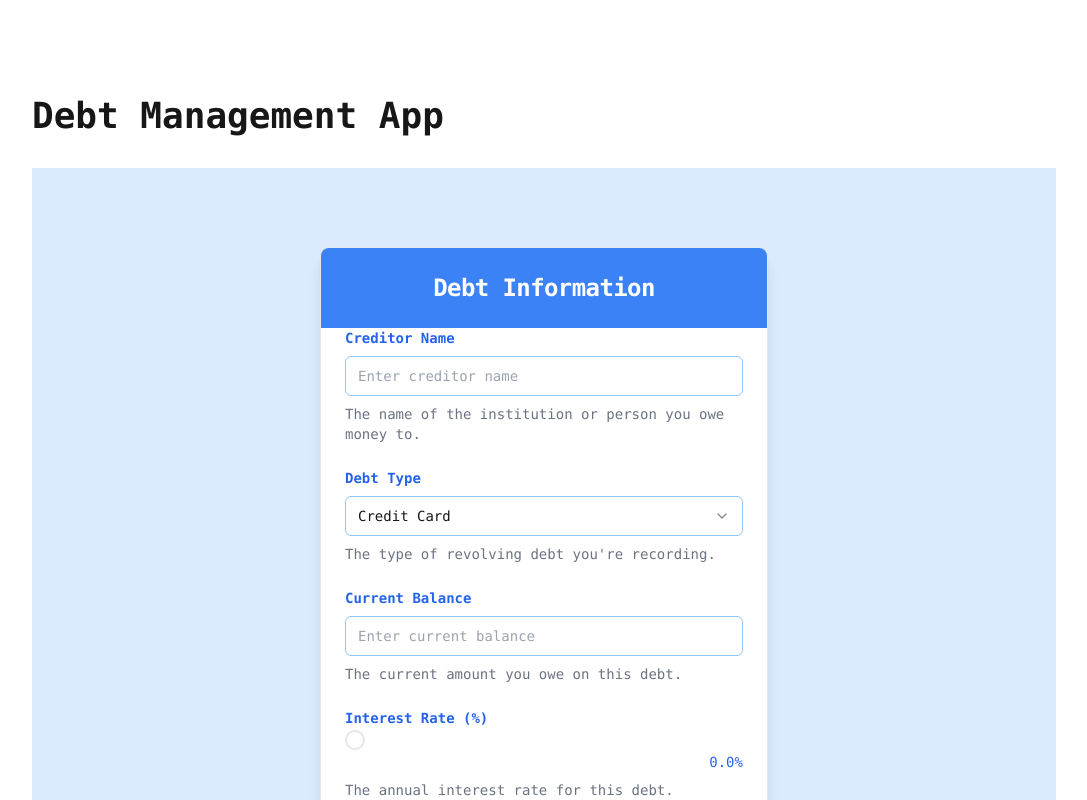
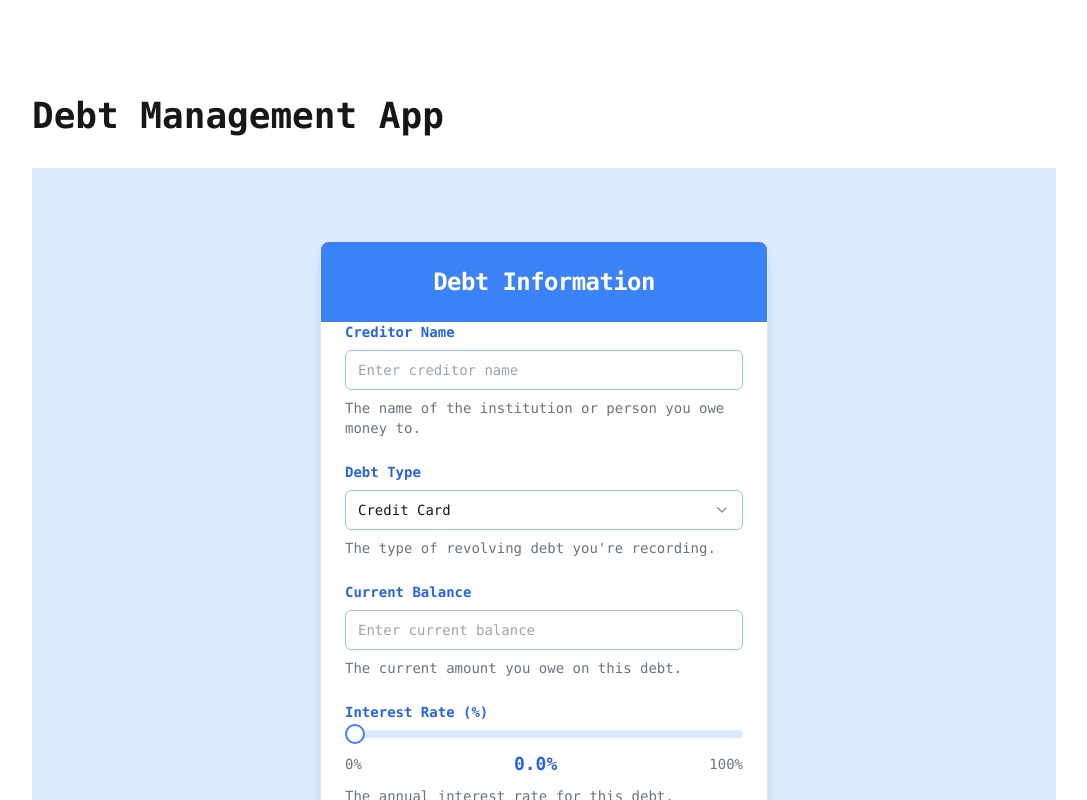
Before and after one commit to malhotra-vikas/debt-management-app, a Next.js app: page / in a window 1280 px wide. Shown: the top 800 px of the page, without its empty margins (96-1183 px from the left). Built offline with nearby package versions, Linux system fonts and the light colour scheme.

Commit message:
Beautified slider

```diff
--- a/components/debt-form.tsx
+++ b/components/debt-form.tsx
@@ -134,7 +134,7 @@ export function DebtForm() {
                   <FormItem>
                     <FormLabel className="text-blue-600 font-semibold">Interest Rate (%)</FormLabel>
                     <FormControl>
-                      <div className="space-y-2">
+                      <div className="space-y-3">
                         <Slider
                           min={0}
                           max={100}
@@ -143,8 +143,10 @@ export function DebtForm() {
                           onValueChange={(vals) => onChange(vals[0])}
                           className="w-full"
                         />
-                        <div className="text-right font-medium text-blue-600">
-                          {value.toFixed(1)}%
+                        <div className="flex justify-between items-center">
+                          <span className="text-sm text-gray-500">0%</span>
+                          <span className="text-lg font-semibold text-blue-600">{value.toFixed(1)}%</span>
+                          <span className="text-sm text-gray-500">100%</span>
                         </div>
                       </div>
                     </FormControl>
--- a/components/ui/slider.tsx
+++ b/components/ui/slider.tsx
@@ -18,12 +18,12 @@ const Slider = React.forwardRef<
     {...props}
   >
     <SliderPrimitive.Track
-      className="relative h-2 w-full grow overflow-hidden rounded-full bg-secondary"
+      className="relative h-2 w-full grow overflow-hidden rounded-full bg-blue-100"
     >
-      <SliderPrimitive.Range className="absolute h-full bg-primary" />
+      <SliderPrimitive.Range className="absolute h-full bg-blue-500" />
     </SliderPrimitive.Track>
     <SliderPrimitive.Thumb
-      className="block h-5 w-5 rounded-full border-2 border-primary bg-background ring-offset-background transition-colors focus-visible:outline-none focus-visible:ring-2 focus-visible:ring-ring focus-visible:ring-offset-2 disabled:pointer-events-none disabled:opacity-50"
+      className="block h-5 w-5 rounded-full border-2 border-blue-500 bg-white ring-offset-background transition-colors focus-visible:outline-none focus-visible:ring-2 focus-visible:ring-blue-400 focus-visible:ring-offset-2 disabled:pointer-events-none disabled:opacity-50"
     />
   </SliderPrimitive.Root>
 ))
```
